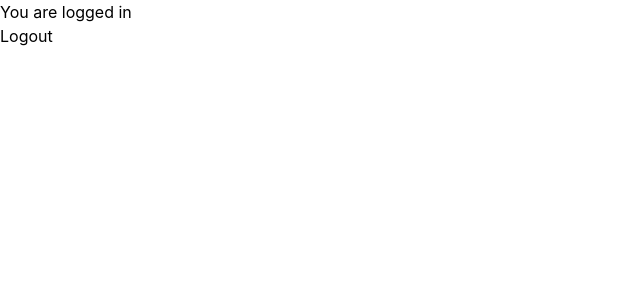
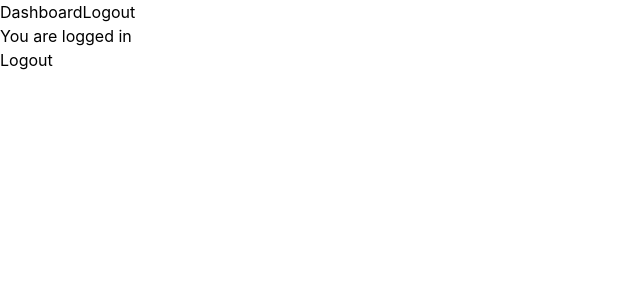
Before and after one commit to P4r1nc3/UJ_E-Business, a React (Create React App) app in the folder exercise08-oauth2/frontend/: page /dashboard in a window 1280 px wide. Shown: the top 300 px of the page, without its empty margins (0-640 px from the left). Built offline with nearby package versions, Linux system fonts and the light colour scheme; sample sign-in values are in the browser's storage.

Commit message:
Created Navigation component

```diff
--- a/exercise08-oauth2/frontend/src/AppRouter.js
+++ b/exercise08-oauth2/frontend/src/AppRouter.js
@@ -3,14 +3,15 @@
 import Login from './components/Login';
 import Register from './components/Register';
 import RequireAuth from './helpers/RequireAuth';
+import Navigation from './components/Navigation';
 
 const AppRouter = () => (
     <Router>
+        <Navigation />
         <Routes>
             <Route path="/login" element={<Login />} />
             <Route path="/register" element={<Register />} />
             <Route path="/dashboard" element={<RequireAuth><Dashboard /></RequireAuth>} />
-            {/* Dodaj inne ścieżki tutaj */}
         </Routes>
     </Router>
 );
--- /dev/null
+++ b/exercise08-oauth2/frontend/src/components/Navigation.js
@@ -0,0 +1,27 @@
+import React from 'react';
+import { Link } from 'react-router-dom';
+
+const Navigation = () => {
+    const isAuthenticated = localStorage.getItem('userToken');
+
+    return (
+        <nav>
+            {isAuthenticated ? (
+                <div>
+                    <Link to="/dashboard">Dashboard</Link>
+                    <button onClick={() => {
+                        localStorage.removeItem('userToken');
+                        window.location.href = '/login';
+                    }}>Logout</button>
+                </div>
+            ) : (
+                <div>
+                    <Link to="/login">Login</Link>
+                    <Link to="/register">Register</Link>
+                </div>
+            )}
+        </nav>
+    );
+};
+
+export default Navigation;
```
